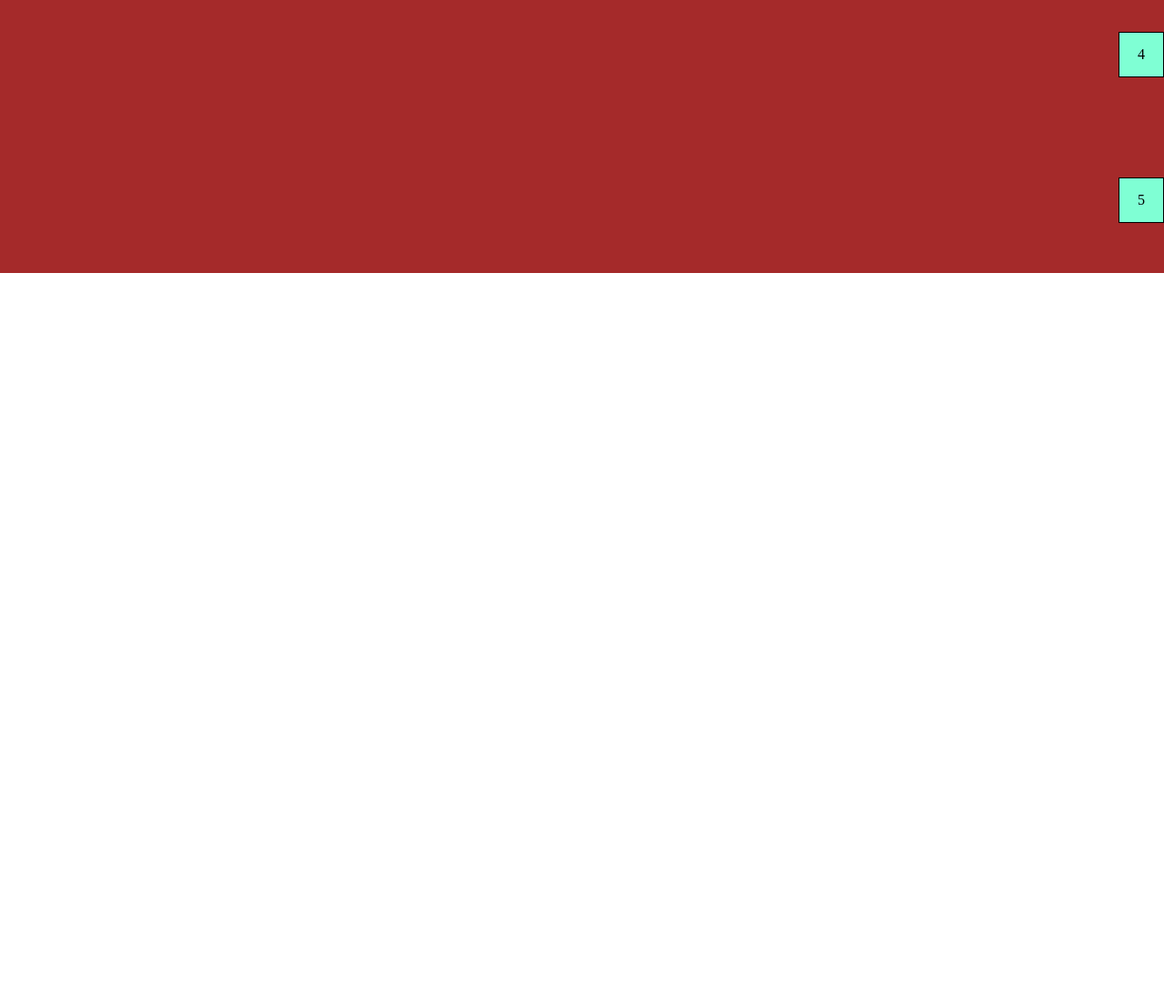
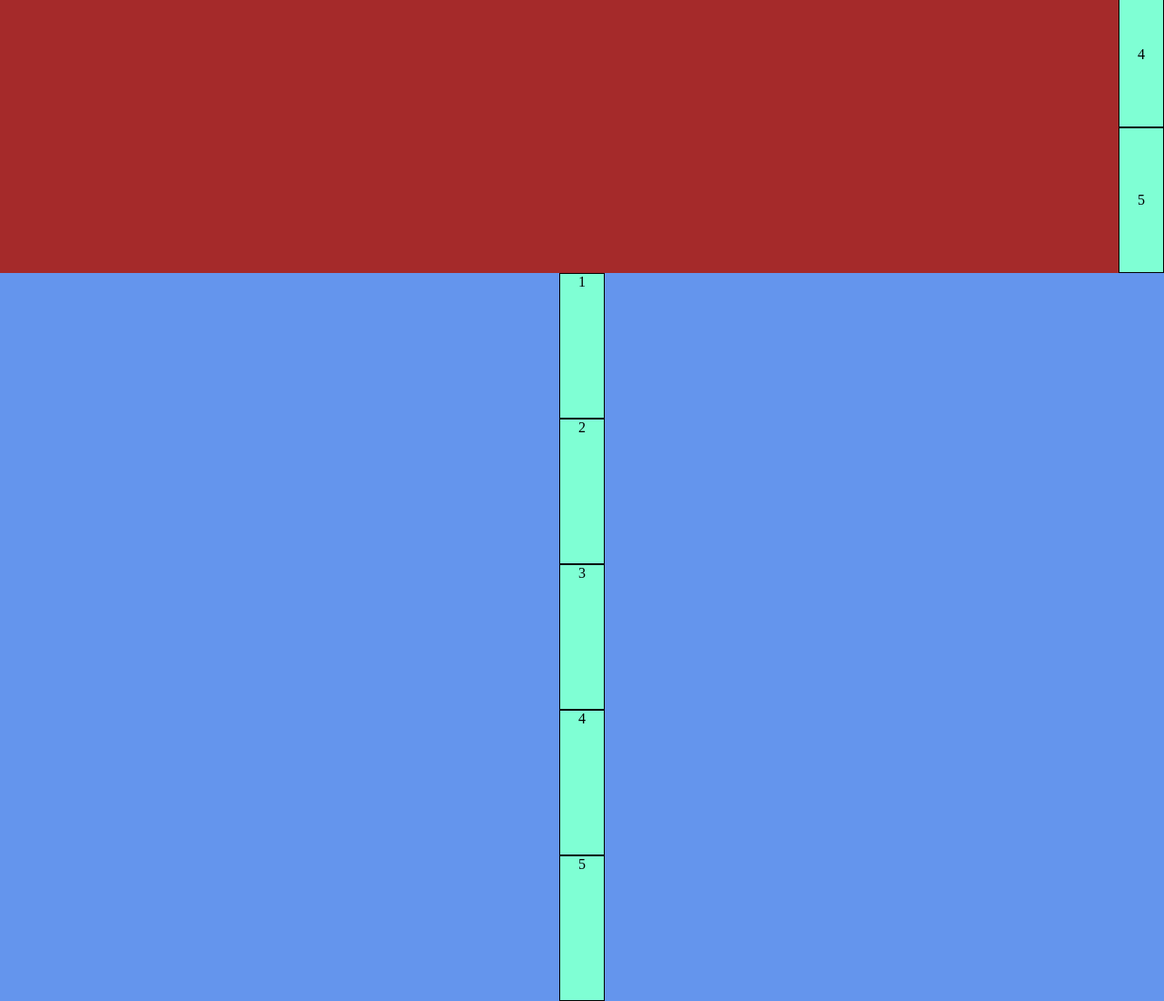
Before and after one commit to julirivas017/flex, a plain HTML site: page index.html in a window 1280 px wide. Shown: the part 1300-2400 px from the top of the page at 91% size. Before the commit the page ends 1600 px from the top, so only its background shows below. Drawn offline with Linux system fonts and the light colour scheme.

Commit message:
Add files via upload

```diff
--- a/index.html
+++ b/index.html
@@ -23,6 +23,13 @@
         <div>4</div>
         <div>5</div>
     </main>
+    <main id="main3">
+        <div>1</div>
+        <div>2</div>
+        <div>3</div>
+        <div>4</div>
+        <div>5</div>
+    </main>
 </body>
 
 </html>
--- a/styles.css
+++ b/styles.css
@@ -24,6 +24,10 @@ main {
 
     flex-flow: row nowrap;
     height: 100vh;
+
+    div {
+        flex:0 1 50px;
+    }
 }
 
 #main2 {
@@ -38,5 +42,23 @@ main {
         display: flex;
         justify-content: center;
         align-items: center;
+        flex:1 0 60px
      }
 }
+
+#main3{
+
+    display: flex;
+    background-color: cornflowerblue;
+    justify-content: space-between;
+    align-items:center;
+
+    flex-flow: column nowrap;
+    div {
+        display: flex;
+        justify-content: center;
+        align-items: baseline;
+        flex: 1 0 40px;
+    }
+
+}
```
